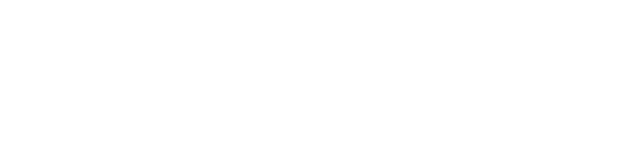
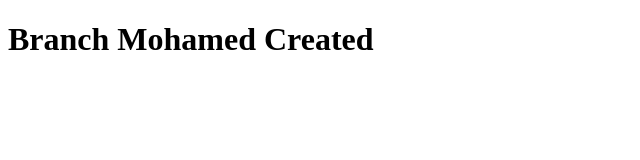
Before and after one commit to Mohamed2006tvm/Sample, a plain HTML site: page index.html in a window 1280 px wide. Shown: the whole page, without its empty margins (0-640 px from the left). Drawn offline with Linux system fonts and the light colour scheme.

Commit message:
first commit

```diff
--- a/index.html
+++ b/index.html
@@ -5,5 +5,7 @@
     <meta name="viewport" content="width=device-width, initial-scale=1.0" />
     <title>Document</title>
   </head>
-  <body></body>
+  <body>
+    <h1>Branch Mohamed Created</h1>
+  </body>
 </html>
```
